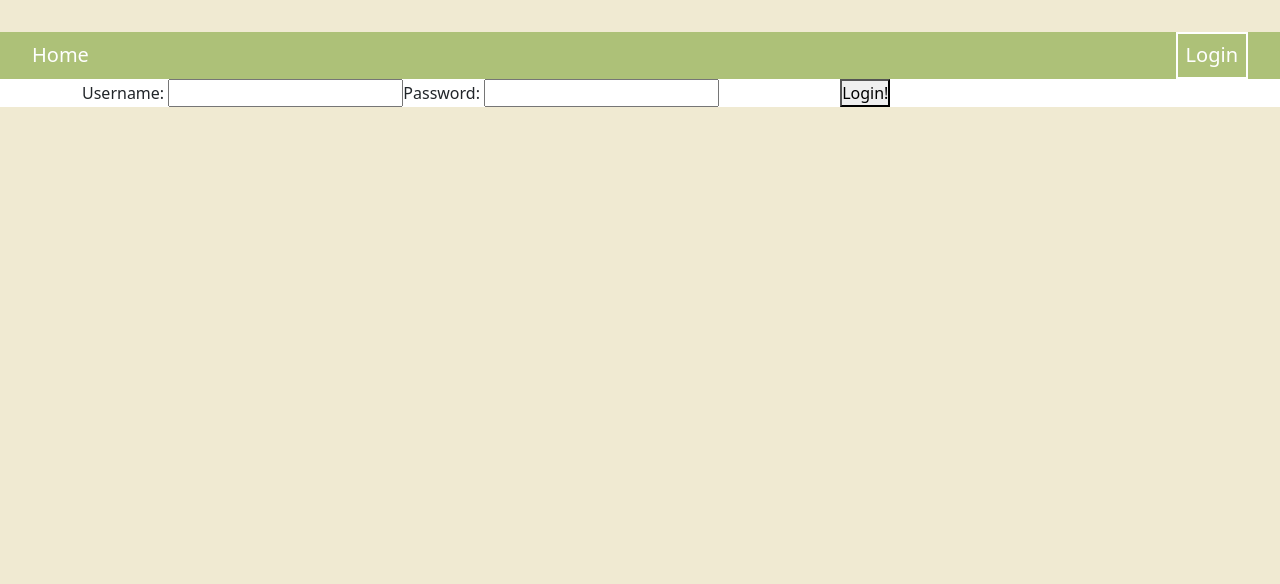
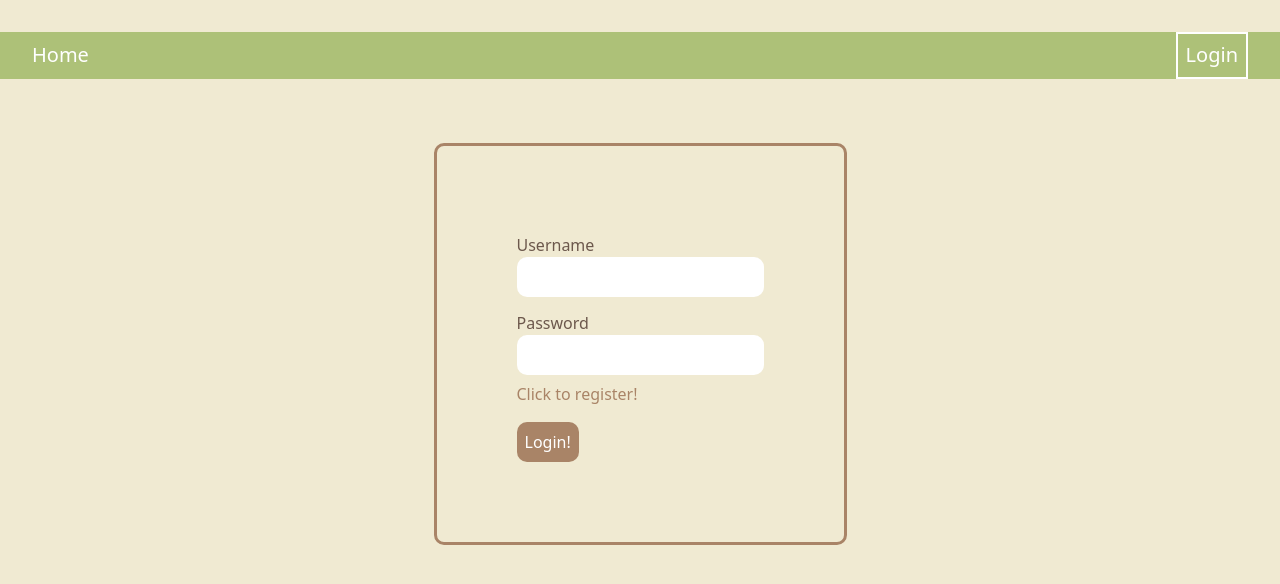
Before and after one commit to tjdanielson/capstone, a React (Create React App) app in the folder frontend/: page /login in a window 1280 px wide. Shown: the top 584 px of the page. Built offline with nearby package versions, Linux system fonts and the light colour scheme.

Commit message:
Added styling to the login page.

```diff
--- a/frontend/src/App.css
+++ b/frontend/src/App.css
@@ -24,3 +24,7 @@ html {
 .community-dash {
   background-color: #f0ead2;
 }
+
+.login-page {
+  background-color: #f0ead2;
+}
--- a/frontend/src/components/Badges/Badges.css
+++ b/frontend/src/components/Badges/Badges.css
@@ -8,7 +8,6 @@
   display: flex;
   justify-content: center;
   align-items: center;
-  /* margin-left: 12rem; */
   flex-wrap: wrap;
   align-self: center;
 }
--- a/frontend/src/pages/LoginPage/LoginPage.css
+++ b/frontend/src/pages/LoginPage/LoginPage.css
@@ -1,3 +1,48 @@
 .error {
   color: red;
 }
+
+.container {
+  display: flex;
+  align-items: center;
+  justify-content: center;
+}
+
+.form {
+  justify-self: center;
+  align-items: center;
+  margin-top: 4rem;
+  border-color: #a98467;
+  border-style: solid;
+  border-width: 3px;
+  border-radius: 10px;
+  padding: 5rem;
+}
+
+.input {
+  border-radius: 10px;
+  border: none;
+  padding: 0.5rem;
+}
+
+.login-button {
+  padding: 0.5rem;
+  background-color: #a98467;
+  color: white;
+  border: none;
+  border-radius: 10px;
+  justify-self: center;
+  margin-top: 1rem;
+}
+
+.form a:hover {
+  color: #fff;
+  text-decoration: none;
+}
+.form a {
+  color: #a98467;
+}
+
+label {
+  color: #6c584c;
+}
--- a/frontend/src/pages/LoginPage/LoginPage.js
+++ b/frontend/src/pages/LoginPage/LoginPage.js
@@ -2,7 +2,9 @@ import React, { useContext, useEffect } from "react";
 import AuthContext from "../../context/AuthContext";
 import useCustomForm from "../../hooks/useCustomForm";
 import { Link } from "react-router-dom";
+import "../../App.css";
 import "./LoginPage.css";
+import bootstrap from "bootstrap";
 
 const LoginPage = () => {
   const { loginUser, isServerError } = useContext(AuthContext);
@@ -19,32 +21,48 @@ const LoginPage = () => {
   }, [isServerError]);
 
   return (
+    <div className="login-page">
       <div className="container">
         <form className="form" onSubmit={handleSubmit}>
-        <label>
-          Username:{" "}
+          <div className="form-group row">
+            <label className="col-sm-2 col-form-label">
+              Username{" "}
+              <div className="col-sm-10">
                 <input
+                  className="input"
                   type="text"
                   name="username"
                   value={formData.username}
                   onChange={handleInputChange}
                 />
+              </div>
             </label>
-        <label>
-          Password:{" "}
+          </div>
+          <div className="form-group row">
+            <label className="col-sm-2 col-form-label">
+              Password{" "}
+              <div className="col-sm-10">
                 <input
-            type="text"
+                  className="input"
+                  type="password"
                   name="password"
                   value={formData.password}
                   onChange={handleInputChange}
                 />
+              </div>
             </label>
+          </div>
           {isServerError ? (
             <p className="error">Login failed, incorrect credentials!</p>
           ) : null}
+          <div className="form-group row">
             <Link to="/register">Click to register!</Link>
-        <button>Login!</button>
+            <div className="col-sm-10">
+              <button className="login-button">Login!</button>
+            </div>
+          </div>
         </form>
+      </div>
     </div>
   );
 };
```
Lines whose indentation alone changed are shown as unchanged.
